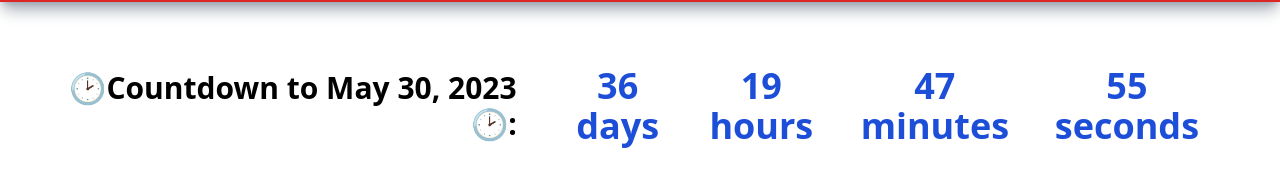
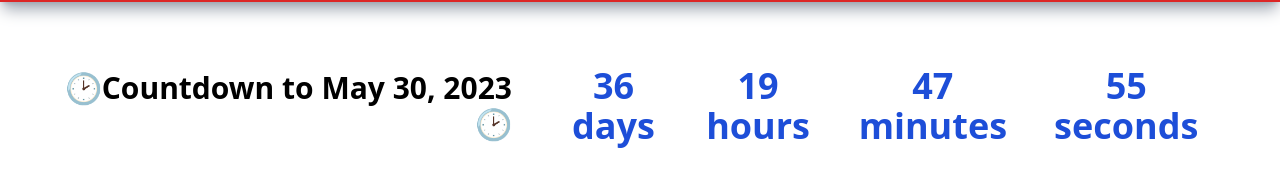
Before and after one commit to Chriscodinglife/birthday-present, a React (Vite) app in the folder birthday/: page / in a window 1280 px wide. Shown: the part 198-390 px from the top of the page. Built offline with nearby package versions, Linux system fonts and the light colour scheme.

Commit message:
changed text size added shadow

```diff
--- a/birthday/src/App.tsx
+++ b/birthday/src/App.tsx
@@ -100,8 +100,8 @@ const App = () => {
         id="countdown"
         className="w-full flex flex-col justify-center items-center gap-10 p-16 md:flex-row"
       >
-        <p className="font-bold text-md text-center md:text-3xl md:text-right">
-          🕑Countdown to May 30, 2023🕑:{" "}
+        <p className="font-bold text-sm text-center md:text-3xl md:text-right">
+          🕑Countdown to May 30, 2023🕑
         </p>
         <div className="text-blue-700 text-xl md:text-4xl font-bold flex flex-row justify-center text-center gap-3">
           {!timerComponents.length
@@ -110,9 +110,9 @@ const App = () => {
         </div>
       </section>
       <section id="video">
-        <div className="flex flex-col justify-center items-center aspect-w-16 aspect-h-9">
+        <div className="flex flex-col justify-center items-center aspect-w-16 aspect-h-9 mb-20">
           <iframe
-            className=""
+            className="shadow-lg shadow-gray-400"
             src="https://www.youtube.com/embed/a3Z7zEc7AXQ?autoplay=1&mute=1"
             frameBorder="0"
             allow="autoplay"
```
